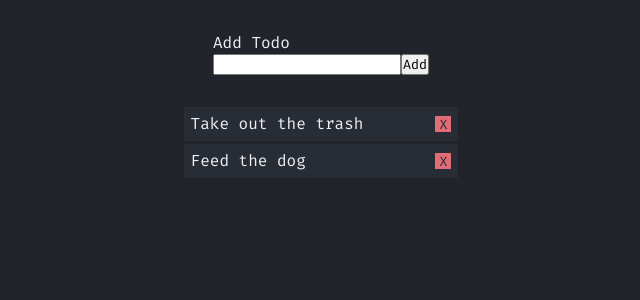
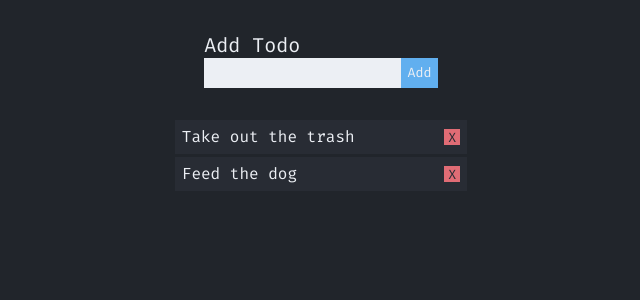
Before and after one commit to saubuny/improved-todo-list, a React (Vite) app: page / in a window 1280 px wide. Shown: the top 300 px of the page, without its empty margins (319-959 px from the left). Built offline with nearby package versions, Linux system fonts and the light colour scheme.

Commit message:
styles: finished form styling

```diff
--- a/src/App.jsx
+++ b/src/App.jsx
@@ -24,8 +24,8 @@ function App() {
 	return (
 		<>
 			<div className="App">
+				<TodoForm addTodo={addTodo} />
 				<div className="todo-list">
-					<TodoForm addTodo={addTodo} />
 					{todos.map((todo) => (
 						<Todo removeTodo={removeTodo} id={todo.id} key={todo.id} text={todo.text} />
 					))}
--- a/src/components/Todo.jsx
+++ b/src/components/Todo.jsx
@@ -3,13 +3,14 @@ import '../styles/Todo.scss';
 function Todo({ text, removeTodo, id }) {
 	const handleClick = (e) => {
 		removeTodo(id);
-		console.log('Clicked');
 	};
 
 	return (
 		<>
 			<div className="todo-card">
-				<span className="todo-card_text">{text}</span>
+				<span className="todo-card_text">
+					<p>{text}</p>
+				</span>
 				<button onClick={handleClick} className="todo-card_x">
 					X
 				</button>
--- a/src/components/TodoForm.jsx
+++ b/src/components/TodoForm.jsx
@@ -18,7 +18,9 @@ function TodoForm({ addTodo }) {
 		<>
 			<form onSubmit={handleSubmit} className="todo-form">
 				<div>
-					<label htmlFor="todo_form_text">Add Todo</label>
+					<label className="todo-form_label" htmlFor="todo_form_text">
+						Add Todo
+					</label>
 				</div>
 				<div>
 					<input
--- a/src/styles/App.scss
+++ b/src/styles/App.scss
@@ -6,7 +6,3 @@ body {
 	justify-content: center;
 	align-items: center;
 }
-
-.todo-list {
-	margin: 2rem;
-}
--- a/src/styles/TodoForm.scss
+++ b/src/styles/TodoForm.scss
@@ -1,3 +1,32 @@
 .todo-form {
 	margin: 2rem;
 }
+
+.todo-form_label {
+	font-size: 1.25rem;
+}
+
+.todo-form_text {
+	border: none;
+	padding: 0.4rem;
+	background-color: $light;
+
+	&:focus {
+		outline: none;
+	}
+}
+
+.todo-form_submit-btn {
+	background-color: $primary;
+	border: none;
+	padding: 0.4rem;
+	color: $light;
+
+	&:hover {
+		background-color: adjust-color($color: $primary, $lightness: -5%);
+	}
+
+	&:active {
+		background-color: adjust-color($color: $primary, $lightness: -10%);
+	}
+}
```
